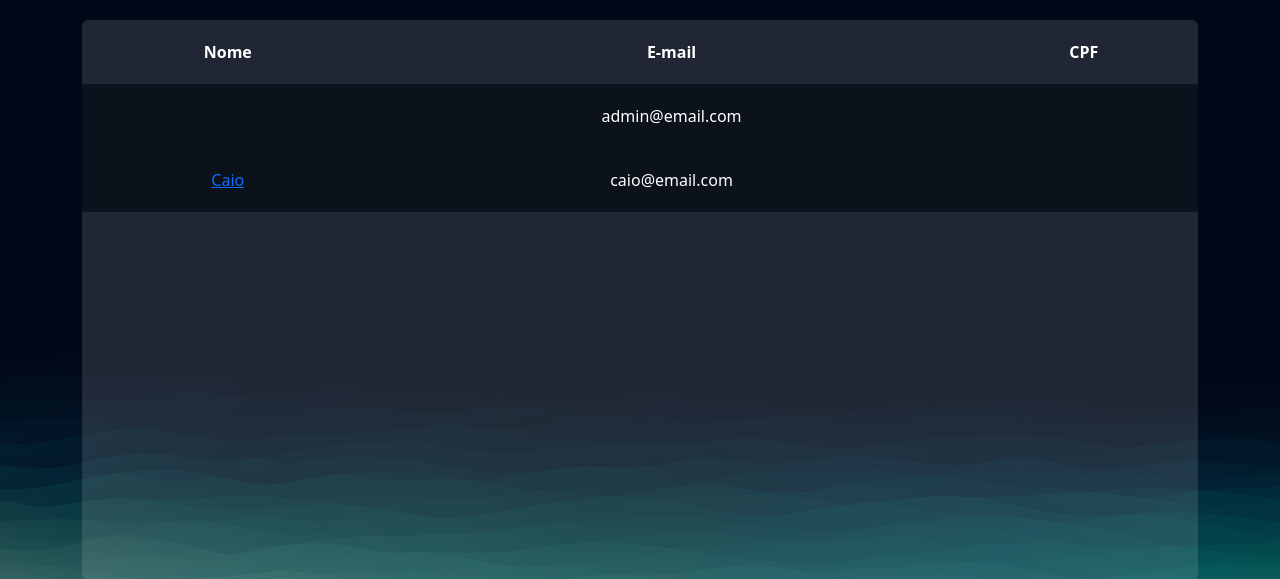
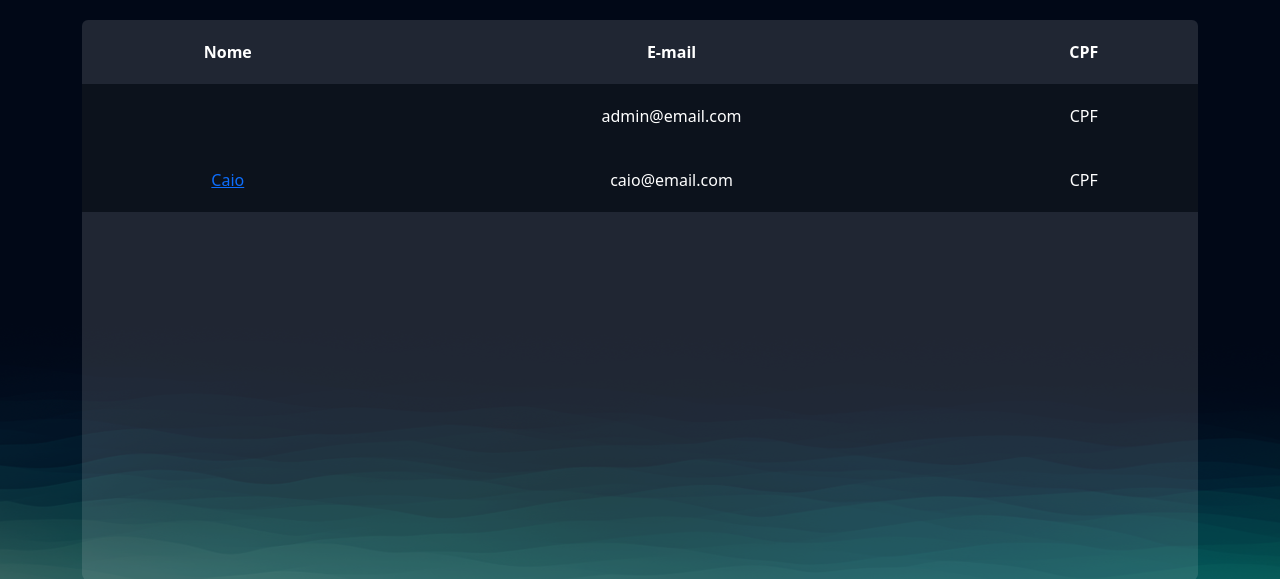
Before and after one commit to xjhfsz/VitaLab_psw8, a Django app: template empresarial/templates/gerenciar_clientes.html in a window 1280 px wide. Shown: the part 120-699 px from the top of the page. Run offline with Django 4.2, Linux system fonts and the light colour scheme; the template is opened without the code that fills it: values that come from a table or form of the project are taken from there, others are empty; data comes from the database, SQL or seed files in the repository.

Commit message:
Update gerenciar_clientes.html

```diff
--- a/empresarial/templates/gerenciar_clientes.html
+++ b/empresarial/templates/gerenciar_clientes.html
@@ -47,7 +47,7 @@
                     <tr class="linha-tabela">
                         <td><a href="#">{{cliente.get_full_name}}</a></td>
                         <td>{{cliente.email}}</td>
-                        <td>
+                        <td>CPF
                         </td>
                     </tr>
                 {% endfor %}
```
